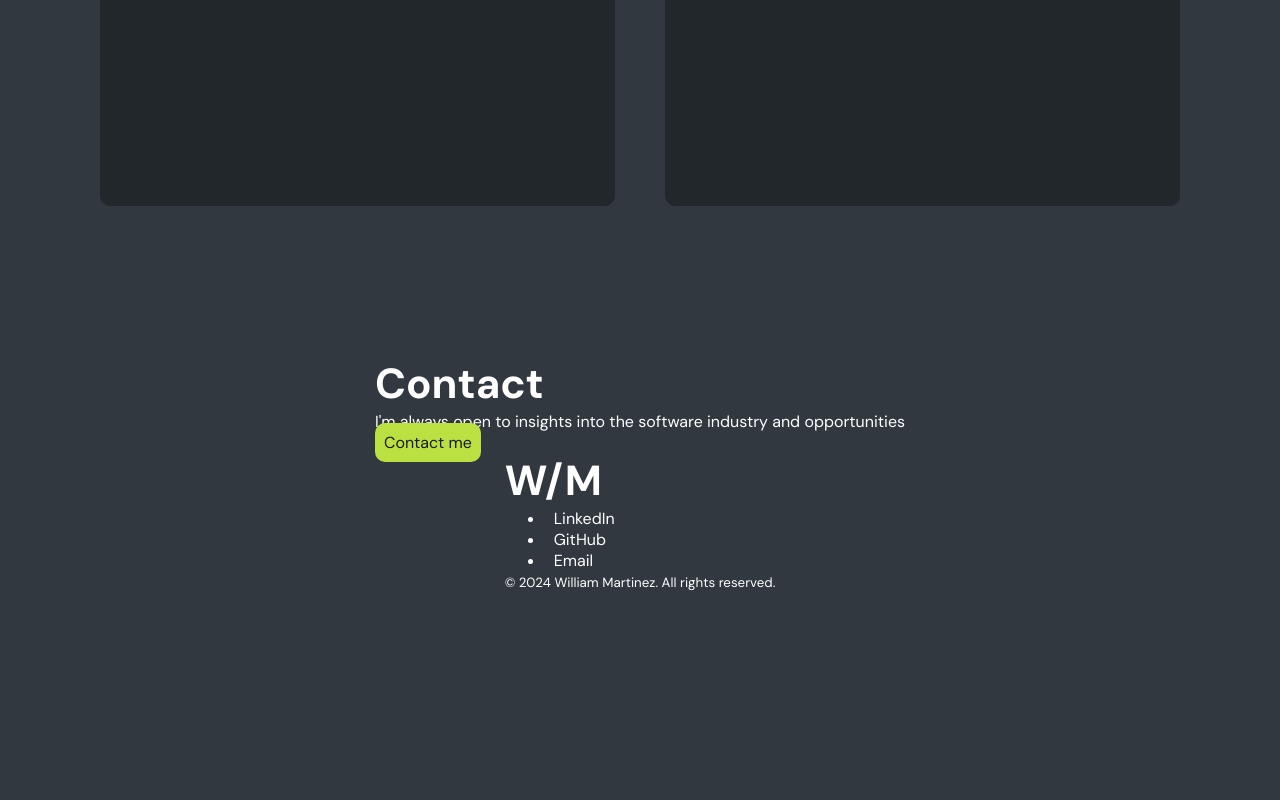
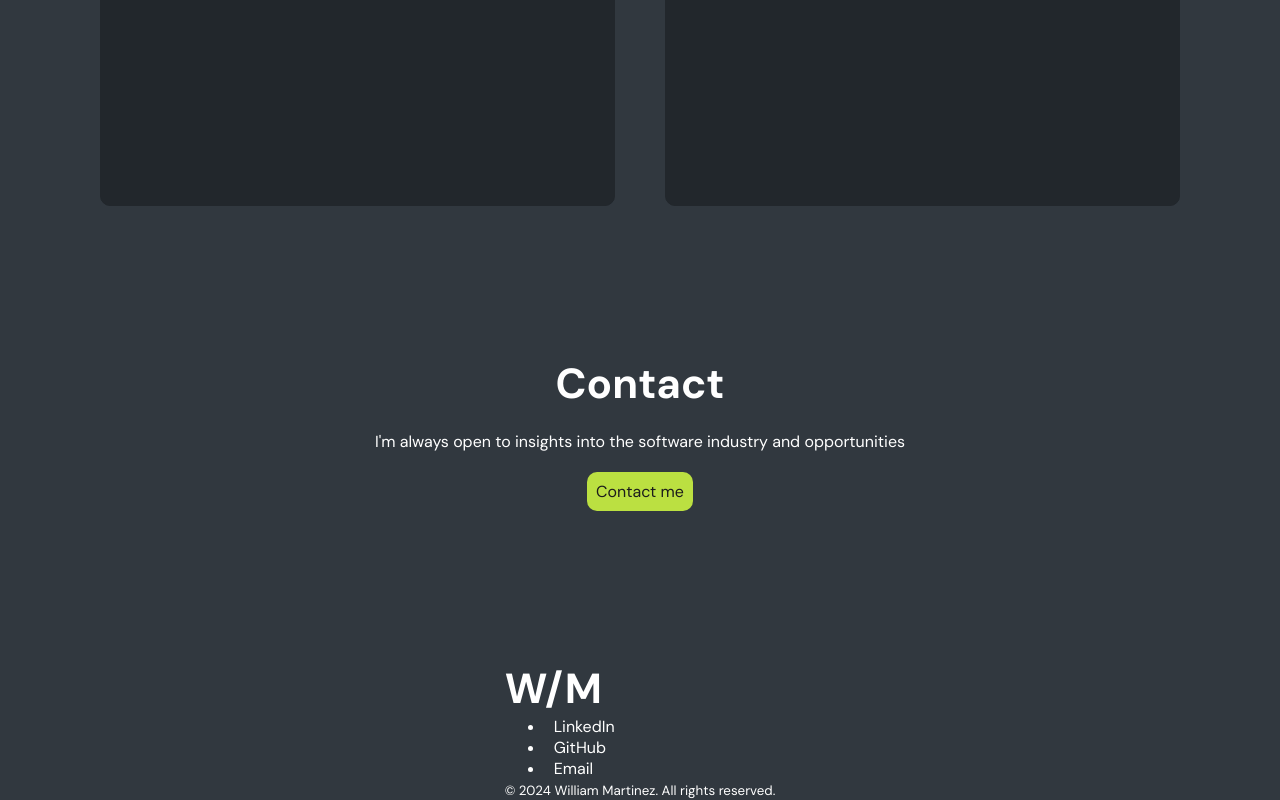
Before and after one commit to wrfmartinez/portfolio, a React (Vite) app: page / in a window 1280 px wide. Shown: the part 2433-3233 px from the top of the page. Before the commit the page ends 3025 px from the top, so only its background shows below. Built offline with nearby package versions, Linux system fonts and the light colour scheme.

Commit message:
Style contact section

```diff
--- a/src/App.css
+++ b/src/App.css
@@ -325,3 +325,13 @@ nav {
 .project__img {
   margin-top: 30px;
 }
+
+/* CONTACT */
+#contact {
+  width: 100%;
+  display: flex;
+  flex-direction: column;
+  align-items: center;
+  gap: 20px;
+  padding-bottom: 150px;
+}
```
